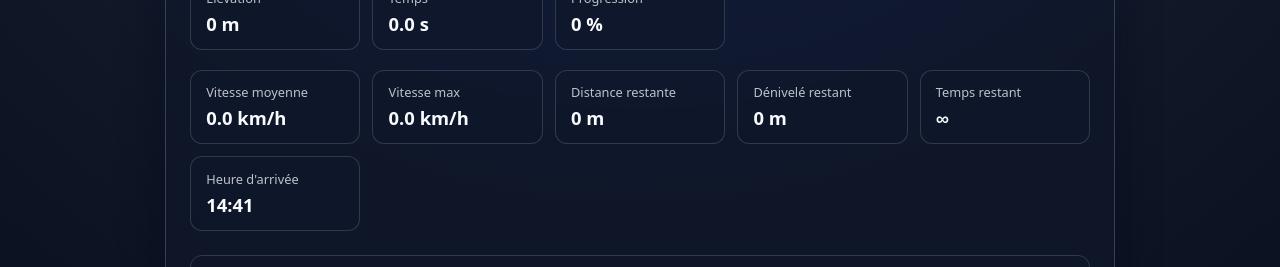
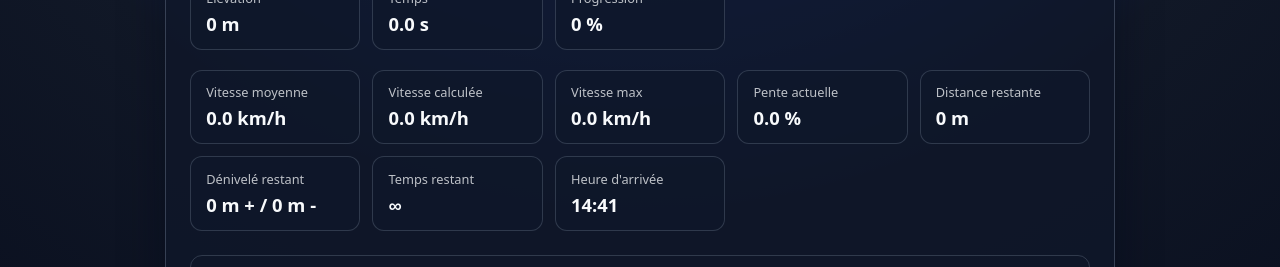
Before and after one commit to Monsieurcm/CycloPilot, a Next.js app in the folder apps/web/: page / in a window 1280 px wide. Shown: the part 522-789 px from the top of the page. Built offline with nearby package versions, Linux system fonts and the light colour scheme; no server answers.

Commit message:
PR12 - Commit 3: Display live gradient metrics

```diff
--- a/apps/web/app/page.tsx
+++ b/apps/web/app/page.tsx
@@ -50,6 +50,52 @@ function getStateLabel(state: AppSimulationState): string {
   }
 }
 
+function getCurrentRouteIndex(
+  route: GPXPoint[],
+  currentPoint: GPXPoint | null,
+): number {
+  if (!currentPoint) {
+    return -1;
+  }
+
+  const directIndex = route.indexOf(currentPoint);
+  if (directIndex >= 0) {
+    return directIndex;
+  }
+
+  return route.findIndex((point) =>
+    point.distance === currentPoint.distance &&
+    point.lat === currentPoint.lat &&
+    point.lon === currentPoint.lon,
+  );
+}
+
+function getRemainingElevationBreakdown(
+  route: GPXPoint[],
+  currentIndex: number,
+): { positive: number; negative: number } {
+  if (currentIndex < 0 || route.length === 0 || currentIndex >= route.length) {
+    return { positive: 0, negative: 0 };
+  }
+
+  let positive = 0;
+  let negative = 0;
+
+  for (let i = currentIndex; i < route.length - 1; i++) {
+    const currentElevation = route[i].elevation ?? 0;
+    const nextElevation = route[i + 1].elevation ?? 0;
+    const delta = nextElevation - currentElevation;
+
+    if (delta > 0) {
+      positive += delta;
+    } else if (delta < 0) {
+      negative += Math.abs(delta);
+    }
+  }
+
+  return { positive, negative };
+}
+
 export default function HomePage() {
   const [route, setRoute] = useState<GPXPoint[]>([]);
   const [isImporting, setIsImporting] = useState(false);
@@ -64,7 +110,6 @@ export default function HomePage() {
     averageSpeed,
     maxSpeed,
     remainingDistance,
-    remainingElevation,
     remainingTime,
     estimatedArrival,
     play,
@@ -82,6 +127,9 @@ export default function HomePage() {
   }, [route, loadRoute]);
 
   const hasRoute = route.length > 0;
+  const currentRouteIndex = getCurrentRouteIndex(route, currentPoint);
+  const elevationBreakdown = getRemainingElevationBreakdown(route, currentRouteIndex);
+  const currentGradient = currentPoint?.gradient ?? 0;
 
   const appState: AppSimulationState = isImporting
     ? "loading"
@@ -190,9 +238,12 @@ export default function HomePage() {
 
         <DashboardAdvanced
           averageSpeed={averageSpeed}
+          currentSpeed={metrics.speed}
           maxSpeed={maxSpeed}
           remainingDistance={remainingDistance}
-          remainingElevation={remainingElevation}
+          currentGradient={currentGradient}
+          remainingPositiveElevation={elevationBreakdown.positive}
+          remainingNegativeElevation={elevationBreakdown.negative}
           remainingTime={remainingTime}
           estimatedArrival={estimatedArrival}
         />
--- a/apps/web/src/components/DashboardAdvanced.tsx
+++ b/apps/web/src/components/DashboardAdvanced.tsx
@@ -9,18 +9,24 @@ import {
 
 interface DashboardAdvancedProps {
   averageSpeed: number;
+  currentSpeed: number;
   maxSpeed: number;
   remainingDistance: number;
-  remainingElevation: number;
+  currentGradient: number;
+  remainingPositiveElevation: number;
+  remainingNegativeElevation: number;
   remainingTime: number;
   estimatedArrival?: Date;
 }
 
 export function DashboardAdvanced({
   averageSpeed,
+  currentSpeed,
   maxSpeed,
   remainingDistance,
-  remainingElevation,
+  currentGradient,
+  remainingPositiveElevation,
+  remainingNegativeElevation,
   remainingTime,
   estimatedArrival,
 }: DashboardAdvancedProps) {
@@ -34,14 +40,16 @@ export function DashboardAdvanced({
       }}
     >
       <DashboardCard label="Vitesse moyenne" value={formatSpeed(averageSpeed)} />
+      <DashboardCard label="Vitesse calculée" value={formatSpeed(currentSpeed)} />
       <DashboardCard label="Vitesse max" value={formatSpeed(maxSpeed)} />
+      <DashboardCard label="Pente actuelle" value={`${currentGradient.toFixed(1)} %`} />
       <DashboardCard
         label="Distance restante"
         value={formatDistance(remainingDistance)}
       />
       <DashboardCard
         label="Dénivelé restant"
-        value={`${Math.round(remainingElevation)} m`}
+        value={`${Math.round(remainingPositiveElevation)} m + / ${Math.round(remainingNegativeElevation)} m -`}
       />
       <DashboardCard
         label="Temps restant"
```
